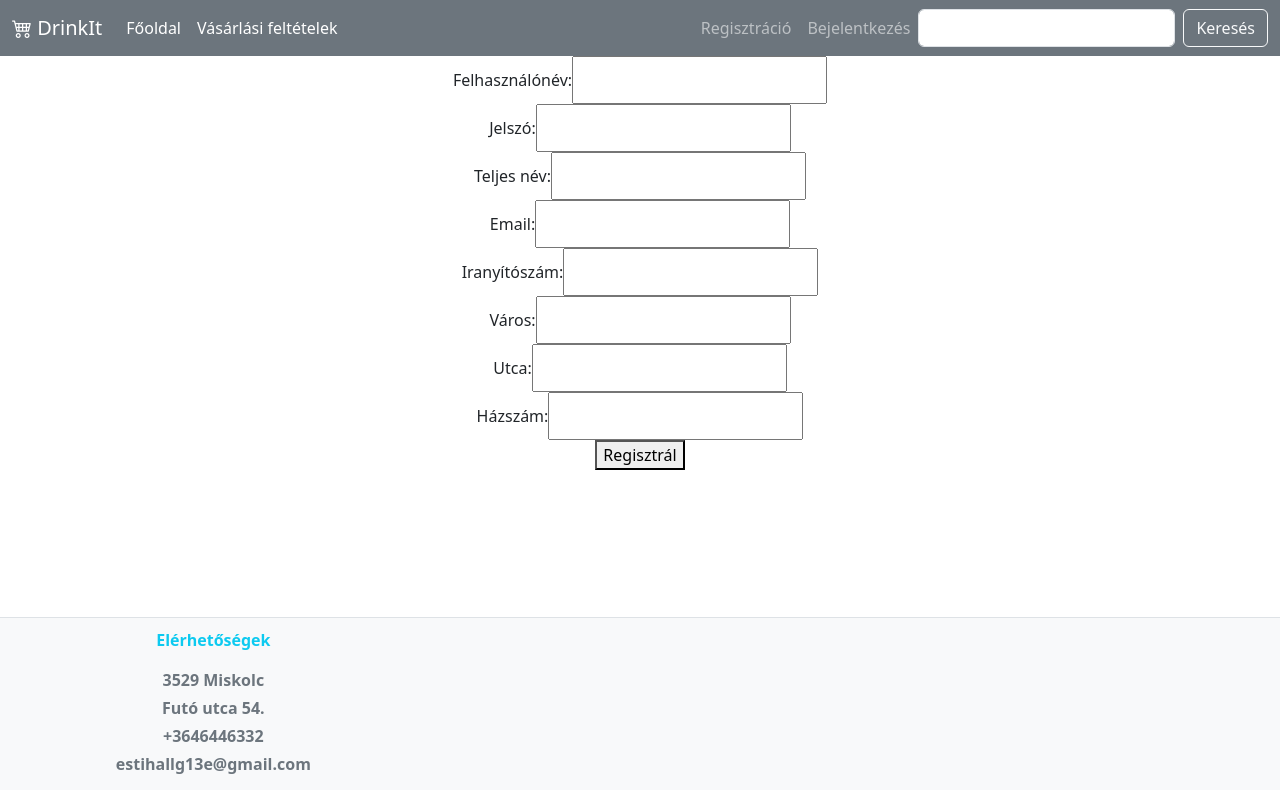
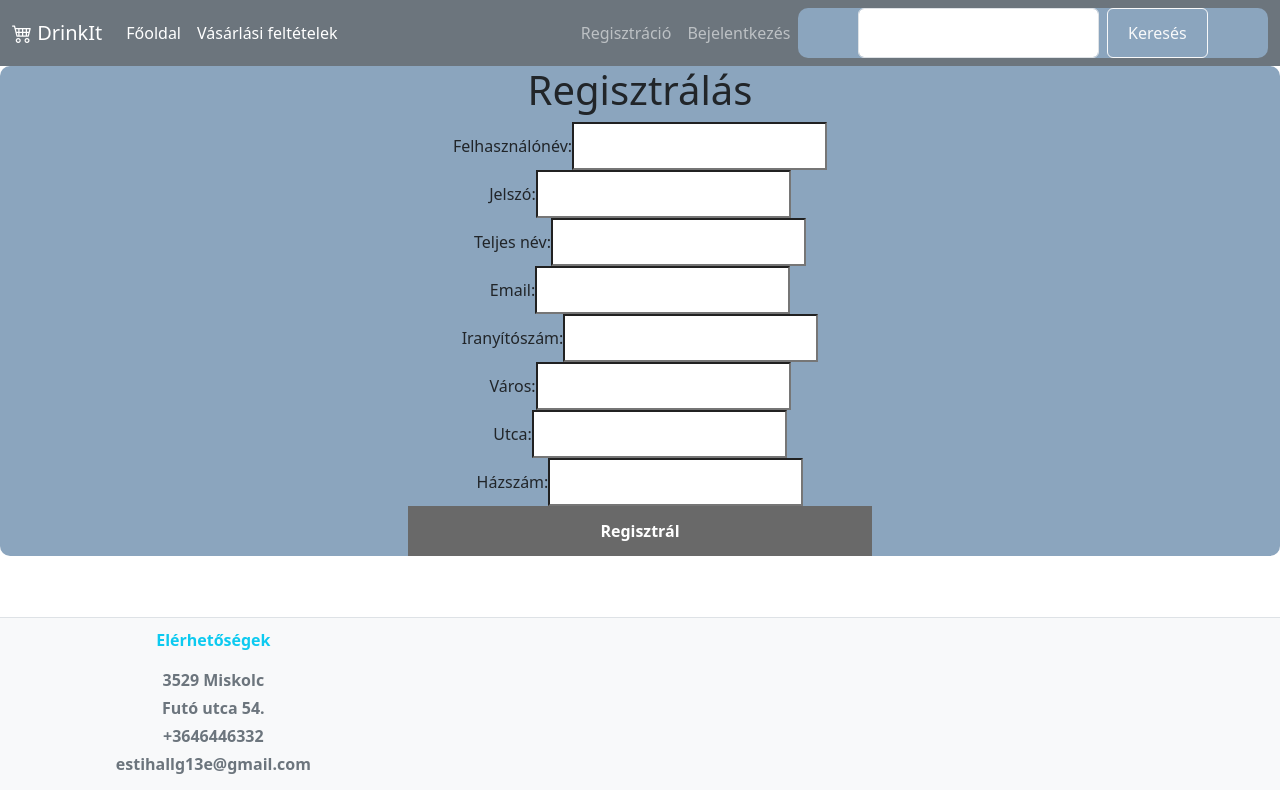
Before and after one commit to Zadorim/drinkitfrontend, a React (Create React App) app: page /Register in a window 1280 px wide. Built offline with nearby package versions, Linux system fonts and the light colour scheme.

Commit message:
Rendszereztem, formáltam a fájlokat.

```diff
--- a/src/App.js
+++ b/src/App.js
@@ -22,6 +22,7 @@ function App() {
   const [isLoginModalOpen, setIsLoginModalOpen] = useState(false);
   const [isRegisterModalOpen, setIsRegisterModalOpen] = useState(false);
   const [isAgeModalOpen, setIsAgeModalOpen] = useState(false);
+  const [token, setToken] = useState('');
 
   // Kezelő függvények a modalok megjelenítéséhez és elrejtéséhez
   const showModal = () => setIsModalOpen(true);
--- a/src/Login.js
+++ b/src/Login.js
@@ -60,6 +60,7 @@ function Login() {
   return (
     <form onSubmit={handleSubmit}>
       <div className='container'>
+        <h1>Bejelentkezés</h1>
         <label htmlFor="username">Felhasználónév:</label>
         <input
           type="text"
--- a/src/Register.js
+++ b/src/Register.js
@@ -67,6 +67,7 @@ function Register() {
   return (
     <form onSubmit={handleSubmit}>
       <div>
+        <h1>Regisztrálás</h1>
         <label htmlFor="username">Felhasználónév:</label>
         <input
           type="text"
--- a/src/index.css
+++ b/src/index.css
@@ -12,13 +12,10 @@ body {
   ),
 }
 
-
-
 code {
   font-family: source-code-pro, Menlo, Monaco, Consolas, 'Courier New',
     monospace;
 }
-
 .logo-icon{
   width: 100px;
   height: auto;
@@ -39,15 +36,43 @@ footer{
   flex-direction: column;
   min-height: 100vh;
 }
+
 main {
   flex: 1; /* Ez a rész biztosítja, hogy a tartalom kitöltse a rendelkezésre álló teret */
 }
 
 footer {
-  flex-shrink: 0; /* Ez a sor biztosítja, hogy a footer ne töltse ki a rendelkezésre lévő teret */
+  flex-shrink: 10px; /*Ez a sor biztosítja, hogy a footer ne töltse ki a rendelkezésre lévő teret */
 }
 input{
   padding: 10px;
   margin: 15px;
   text-align: center;
+  background-size: cover;
+  background-position: center;
 }
+
+form{
+  background-color: #8ba5be;
+  padding: 0px 60px;
+  border-radius: 10px;
+
+}
+h1{
+  color: black;
+  text-align: center;
+}
+button{
+  width: 40%;
+  height: 50px;
+  padding: 10px;
+  border: none;
+  background-color: dimgrey;
+  color: white;
+  border-radius: 5px;
+  font-weight: bold;
+  font-size: 18px;
+  cursor: pointer;
+  margin-top: 15px;
+  margin-bottom: 30px;
+}
```
